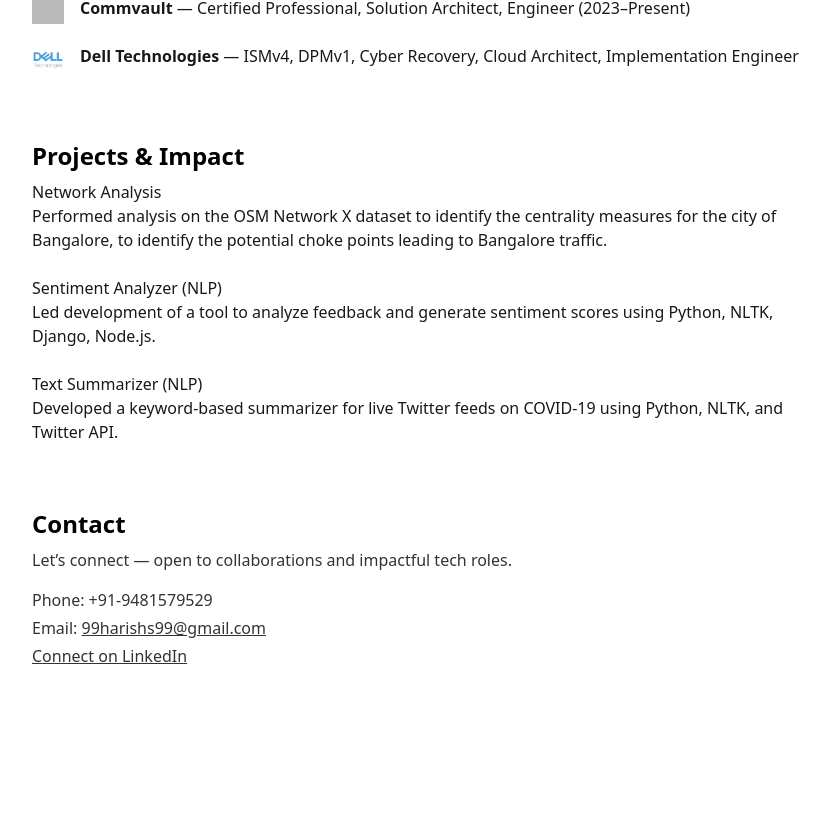
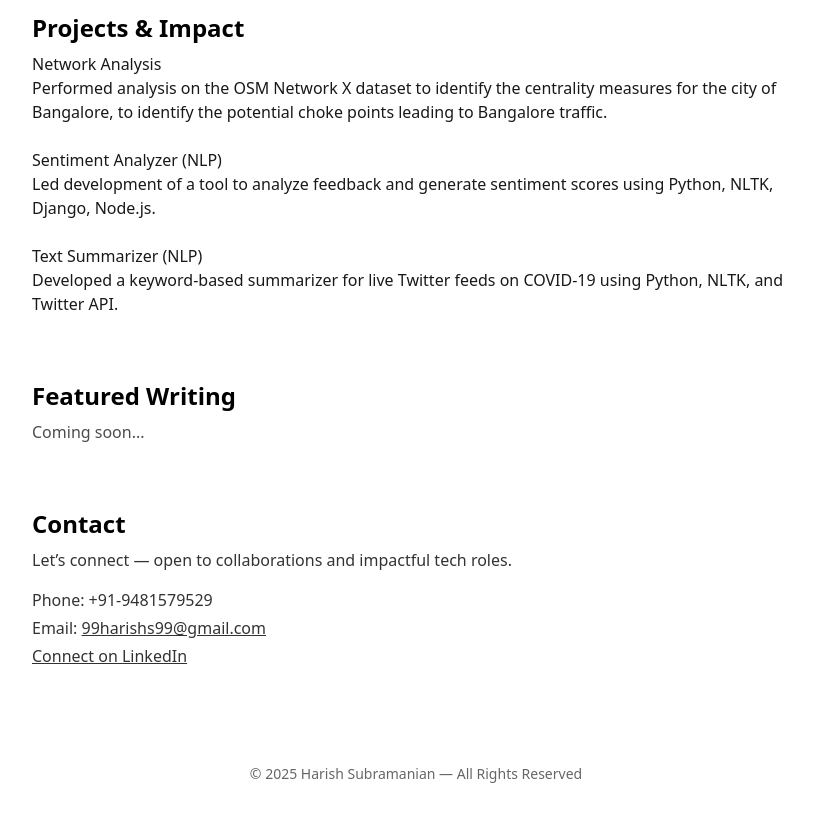
Before and after one commit to HarishS99/harish-portfolio, a Next.js app: page / in a window 1280 px wide. Shown: the part 1908-2730 px from the top of the page, without its empty margins (224-1054 px from the left). Built offline with nearby package versions, Linux system fonts and the light colour scheme; grey boxes are pictures that could not be loaded.

Commit message:
Update page.tsx

```diff
--- a/app/page.tsx
+++ b/app/page.tsx
@@ -15,12 +15,16 @@ export default function Page() {
         <Navbar />
         <Hero />
         <About />
-        <Blog />
         <Education />
         <Experience />
         <Certifications />
         <ProjectsImpact />
+        <Blog />
         <Contact />
+        <footer className="text-center text-sm opacity-60 mt-12 mb-4">
+        © {new Date().getFullYear()} Harish Subramanian — All Rights Reserved
+        </footer>
+
       </div>
     </main>
   );
```
